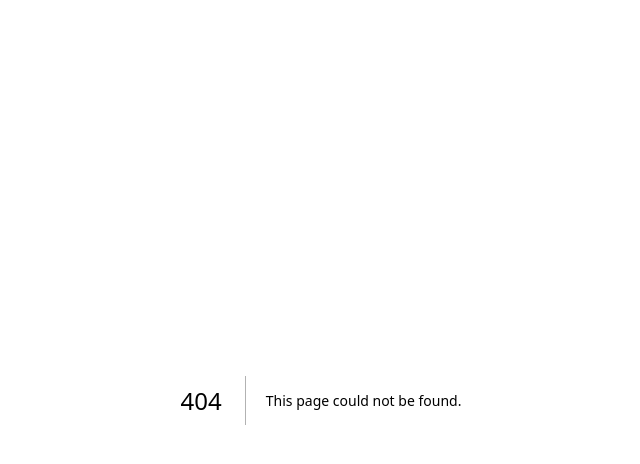
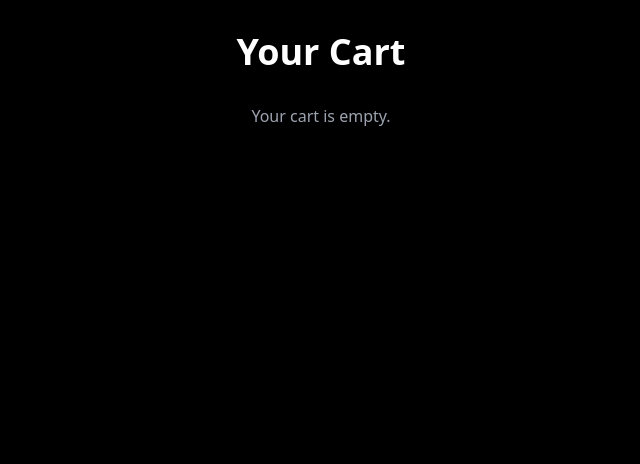
Before and after one commit to Adarsh011-maker/OVRD, a Next.js app: page /cart in a window 1280 px wide. Before the commit this address had no page. Shown: the top 464 px of the page, without its empty margins (319-959 px from the left). Built offline with nearby package versions, Linux system fonts and the light colour scheme.

Commit message:
Add cart and shop pages

```diff
--- /dev/null
+++ b/components/CartContext.jsx
@@ -0,0 +1,26 @@
+import { createContext, useContext, useState } from "react";
+
+// Create the cart context
+const CartContext = createContext();
+
+// Custom hook to use the cart
+export const useCart = () => useContext(CartContext);
+
+// Cart provider component
+export function CartProvider({ children }) {
+  const [cartItems, setCartItems] = useState([]);
+
+  const addToCart = (product) => {
+    setCartItems((prev) => [...prev, product]);
+  };
+
+  const removeFromCart = (id) => {
+    setCartItems((prev) => prev.filter((item) => item.id !== id));
+  };
+
+  return (
+    <CartContext.Provider value={{ cartItems, addToCart, removeFromCart }}>
+      {children}
+    </CartContext.Provider>
+  );
+}
--- a/pages/_app.js
+++ b/pages/_app.js
@@ -1,5 +1,10 @@
-import '../styles/globals.css';
+import { CartProvider } from "../components/CartContext";
+import "../styles/globals.css";
 
 export default function App({ Component, pageProps }) {
-  return <Component {...pageProps} />
+  return (
+    <CartProvider>
+      <Component {...pageProps} />
+    </CartProvider>
+  );
 }
--- /dev/null
+++ b/pages/cart.jsx
@@ -0,0 +1,38 @@
+import { useCart } from "../components/CartContext";
+import { Button } from "../components/ui/button";
+
+export default function CartPage() {
+  const { cartItems, removeFromCart } = useCart();
+
+  const total = cartItems.reduce((sum, item) => sum + item.price, 0);
+
+  return (
+    <main className="min-h-screen bg-black text-white p-8">
+      <h1 className="text-4xl font-bold mb-8 text-center">Your Cart</h1>
+
+      {cartItems.length === 0 ? (
+        <p className="text-center text-gray-400">Your cart is empty.</p>
+      ) : (
+        <div className="space-y-6 max-w-2xl mx-auto">
+          {cartItems.map((item, idx) => (
+            <div key={idx} className="bg-zinc-800 p-6 rounded-xl flex justify-between items-center">
+              <div>
+                <h2 className="text-xl font-semibold">{item.name}</h2>
+                <p className="text-gray-400">₹{item.price}</p>
+              </div>
+              <Button
+                onClick={() => removeFromCart(item.id)}
+                className="bg-red-500 hover:bg-red-600"
+              >
+                Remove
+              </Button>
+            </div>
+          ))}
+          <div className="text-right text-2xl font-bold mt-6">
+            Total: ₹{total}
+          </div>
+        </div>
+      )}
+    </main>
+  );
+}
```
